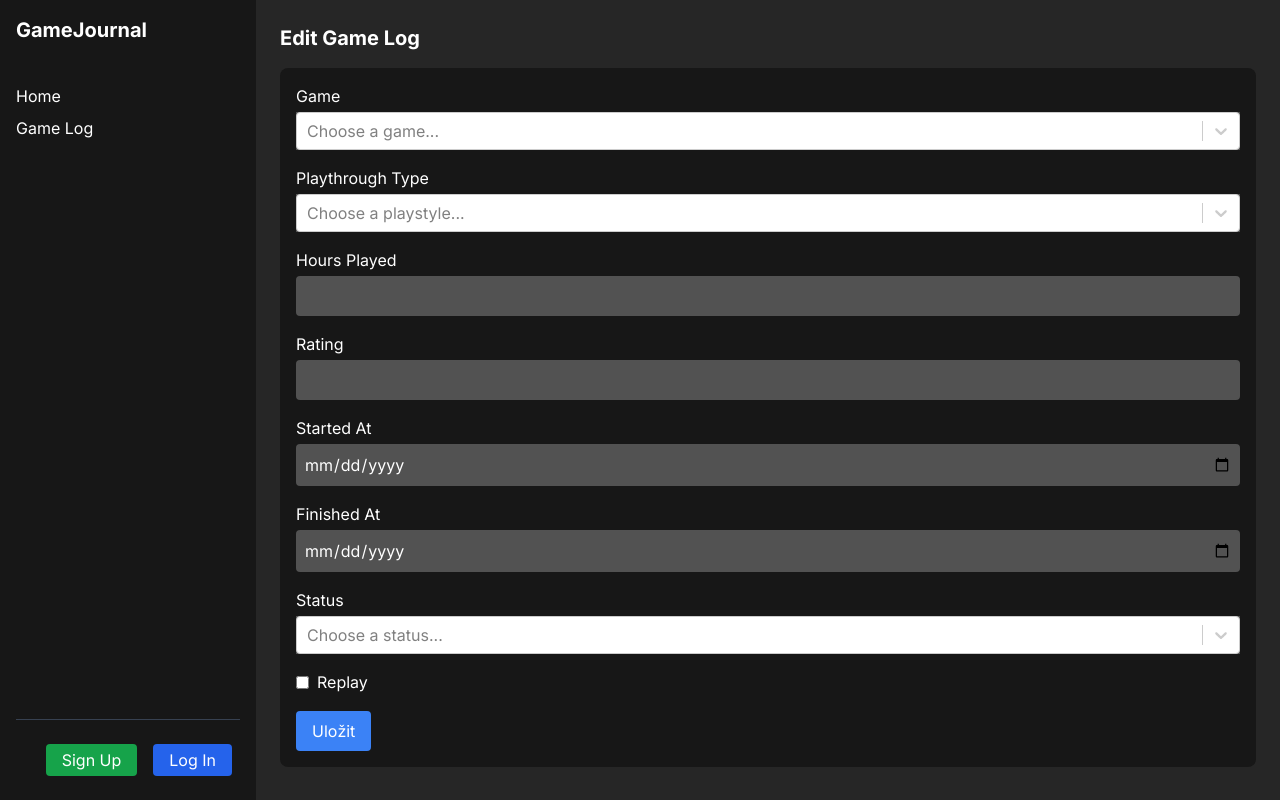
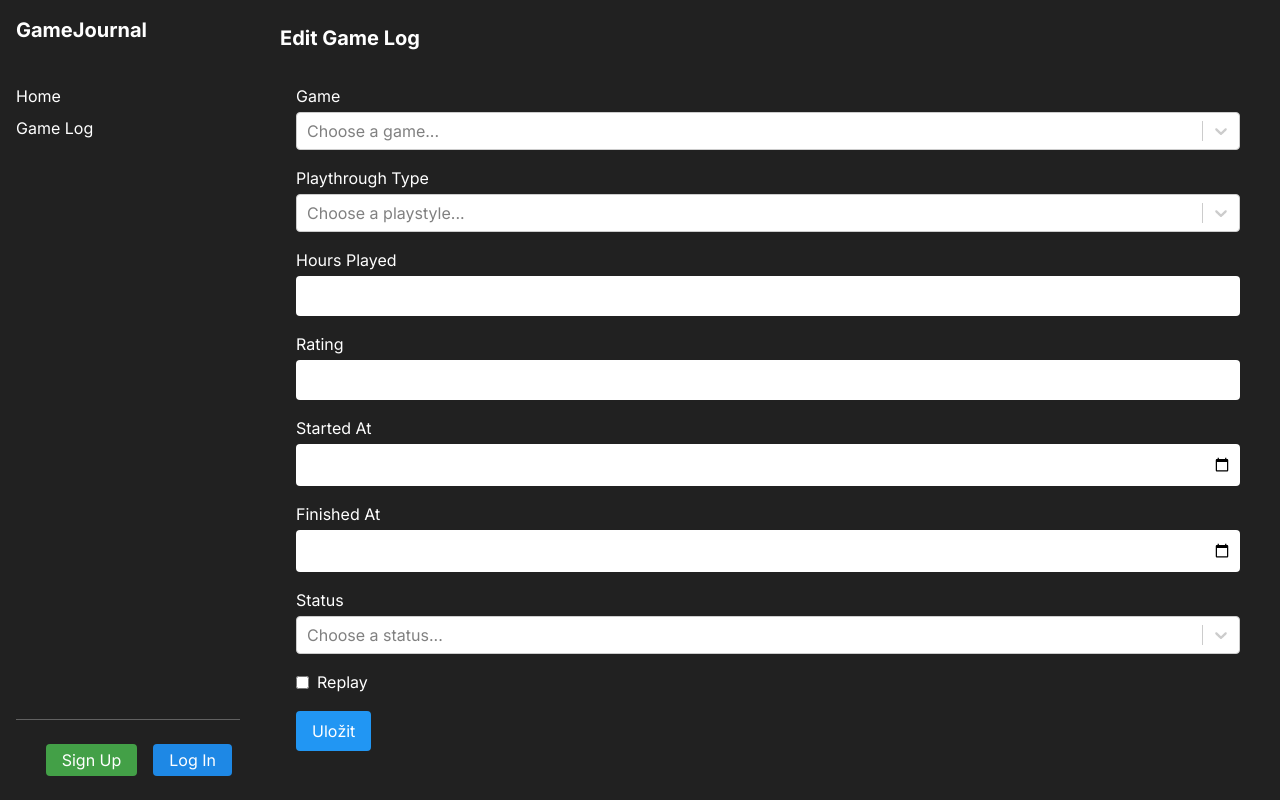
Before and after one commit to Diasoo/game-journal, a React (Vite) app in the folder frontend/: page /game-logs/edit/1 in a window 1280 px wide. Built offline with nearby package versions, Linux system fonts and the light colour scheme; no server answers.

Commit message:
fix tailwind

```diff
--- a/frontend/src/components/ConfirmDeleteModal.jsx
+++ b/frontend/src/components/ConfirmDeleteModal.jsx
@@ -8,9 +8,13 @@ import {
 
 export default function ConfirmDeleteModal({ name, open, onClose, onConfirm }) {
   return (
-    <Dialog open={open} handler={onClose}>
-      <DialogHeader>`Do you really want to delete the ${name}?`</DialogHeader>
-      <DialogBody>This action cannot be taken back!</DialogBody>
+    <Dialog open={open} handler={onClose} className="dark:bg-gray-900">
+      <DialogHeader className="text-white">
+        Do you really want to delete the {name}?
+      </DialogHeader>
+      <DialogBody className="text-white">
+        This action cannot be taken back!
+      </DialogBody>
       <DialogFooter>
         <Button variant="text" color="red" onClick={onClose} className="mr-1">
           <span>Cancel</span>
--- a/frontend/src/index.css
+++ b/frontend/src/index.css
@@ -4,6 +4,6 @@
 
 @layer base {
     body {
-        @apply font-sans bg-gray-950 text-gray-200;
+        @apply font-sans bg-gray-900 text-gray-200;
     }
 }
--- a/frontend/tailwind.config.js
+++ b/frontend/tailwind.config.js
@@ -1,23 +1,22 @@
-/** @type {import('tailwindcss').Config} */
-module.exports = {
-  darkMode: 'class',
-  content: [
-    "./index.html",
-    "./src/**/*.{js,jsx,ts,tsx}",
-  ],
+const withMT = require("@material-tailwind/react/utils/withMT");
+
+module.exports = withMT({
+  content: ["./index.html", "./src/**/*.{js,jsx,ts,tsx}"],
   theme: {
     extend: {
-      fontFamily:{
-        sans: ['Inter', 'sans-serif'],
+      fontFamily: {
+        sans: ["Inter", "sans-serif"],
       },
       colors: {
+        // Tvoje vlastní barvy
         brand: {
-          DEFAULT: '#3b82f6', // blue-500
-          light: '#60a5fa', // blue-400
-          dark: '#2563eb', // blue-600
+          DEFAULT: "#3b82f6",
+          light: "#60a5fa",
+          dark: "#2563eb",
         },
-      }
+        // Přepiš nebo zachovej Tailwind barvy pokud chceš
+      },
     },
   },
   plugins: [],
-}
+});
```
Also changed, not shown: frontend/src/App.jsx (+13 -7 lines), frontend/src/main.jsx (+10 -10 lines).
